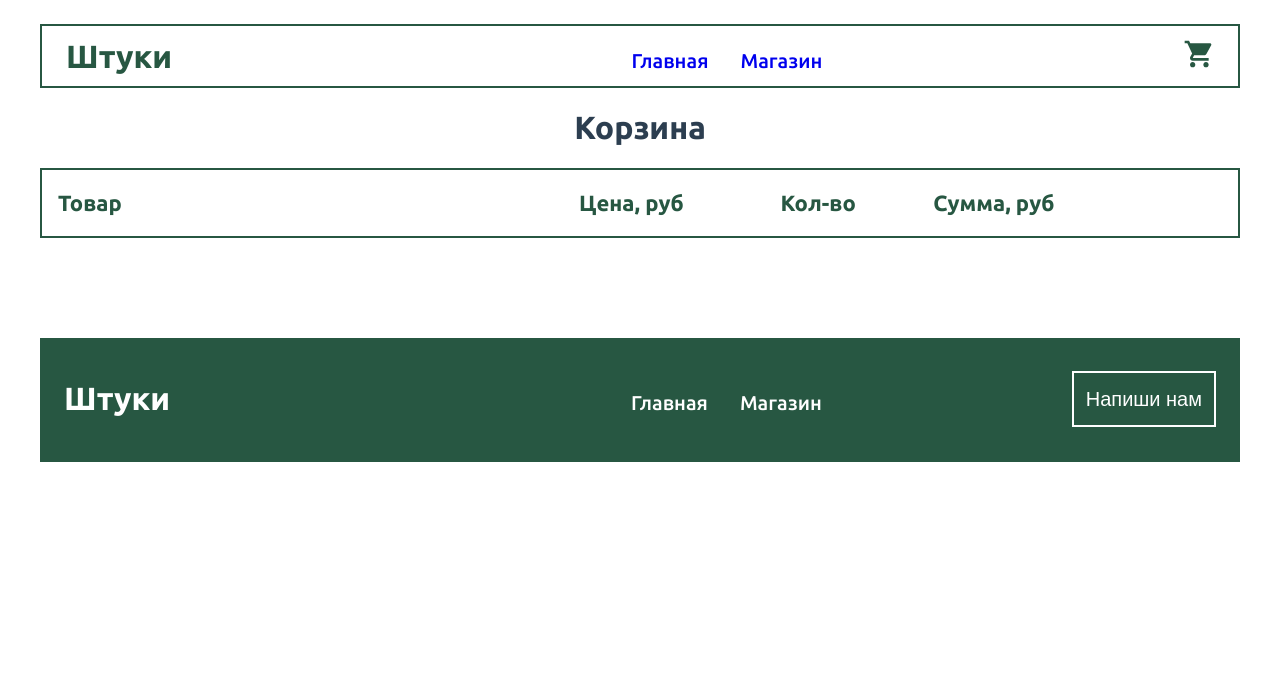
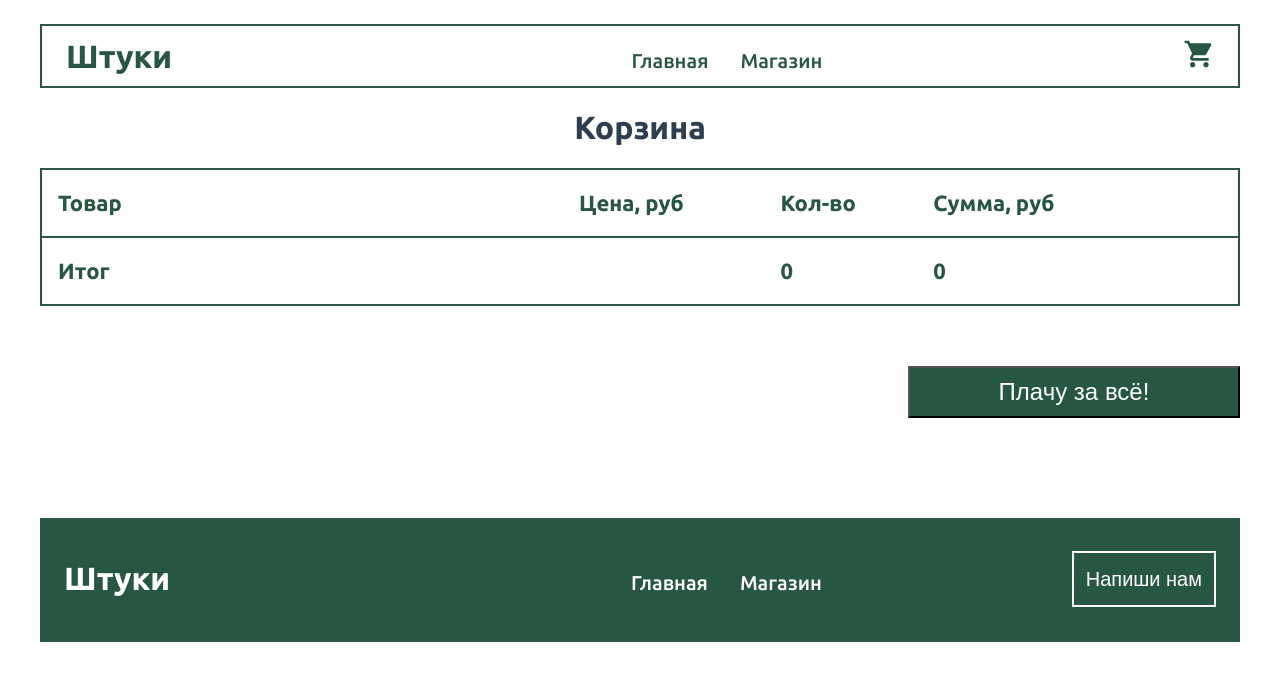
Before and after one commit to AlinaVlasova1/INDINS, a Vue app in the folder indins/: page /basket in a window 1280 px wide. Shown: the top 680 px of the page. Built offline with nearby package versions, Linux system fonts and the light colour scheme.

Commit message:
add button buy all, all cost and count products in basket, delete product, remove console

```diff
--- a/indins/src/components/BasketPage/BasketPage.vue
+++ b/indins/src/components/BasketPage/BasketPage.vue
@@ -9,15 +9,36 @@ export default defineComponent({
   props: ['productsInBasket'],
   data() {
     return {
-      newArrayProductsInBasket: [] as IProductInBasket[]
+      newArrayProductsInBasket: [] as IProductInBasket[],
+      allCountProduct: 0 as number,
+      allCostProduct: 0 as number
+    }
+  },
+  methods: {
+    calculate() {
+      this.allCountProduct = 0;
+      this.allCostProduct = 0;
+      this.newArrayProductsInBasket.forEach((product: IProductInBasket) => {
+        this.allCountProduct = this.allCountProduct + product.count;
+        this.allCostProduct = this.allCostProduct + product.cost;
+      })
+    },
+    deleteProduct(id: number) {
+      const element = this.newArrayProductsInBasket.find((el) => el.id === id);
+      const index = element ? this.newArrayProductsInBasket.indexOf(element) : undefined;
+      if (index !== undefined) {
+        this.$emit("deleteProduct", {id: id, count: this.newArrayProductsInBasket[index].count});
+        this.newArrayProductsInBasket.splice(index, 1);
+      }
+      this.calculate();
+
     }
   },
   mounted() {
     this.productsInBasket.products.forEach((product: IProduct) => {
-      if (this.newArrayProductsInBasket.find(el => el.title === product.title)) {
-        const element = this.newArrayProductsInBasket.find(el => el.title === product.title);
+      if (this.newArrayProductsInBasket.find(el => el.id === product.id)) {
+        const element = this.newArrayProductsInBasket.find(el => el.id === product.id);
         const index = element ? this.newArrayProductsInBasket.indexOf(element) : undefined;
-        console.log('index', index);
         if (index !== undefined) {
           this.newArrayProductsInBasket[index].count = this.newArrayProductsInBasket[index]?.count + 1;
           this.newArrayProductsInBasket[index].cost = this.newArrayProductsInBasket[index].price * this.newArrayProductsInBasket[index]?.count
@@ -30,6 +51,7 @@ export default defineComponent({
         });
       }
     })
+    this.calculate();
   }
 })
 </script>
@@ -41,7 +63,7 @@ export default defineComponent({
       <thead>
       <tr class="row">
         <th class="title">Товар</th>
-        <th >Цена, руб</th>
+        <th>Цена, руб</th>
         <th>Кол-во</th>
         <th>Сумма, руб</th>
         <th class="button-delete"></th>
@@ -53,11 +75,20 @@ export default defineComponent({
         <td>{{product.price}}</td>
         <td>{{product.count}}</td>
         <td>{{product.cost}}</td>
-        <td><img src="../../assets/trash_bin.svg" alt="trash_bin">
-        </td>
+        <td><img src="../../assets/trash_bin.svg" alt="trash_bin"  @click="deleteProduct(product.id)"></td>
       </tr>
       </tbody>
+      <tfoot>
+      <tr class="row">
+        <th class="title">Итог</th>
+        <th></th>
+        <th>{{allCountProduct}}</th>
+        <th>{{allCostProduct}}</th>
+        <th></th>
+      </tr>
+      </tfoot>
     </table>
+    <button class="buy-all">Плачу за всё!</button>
   </div>
 
 </template>
@@ -106,5 +137,18 @@ export default defineComponent({
       }
 
     }
+
+    .buy-all {
+      width: 332px;
+      height: 52px;
+      background-color: #275742;
+      color: white;
+      font-weight: 500;
+      font-size: 24px;
+      margin-top: 60px;
+      margin-right: 0;
+      margin-left: auto;
+      display: block;
+    }
   }
 </style>
--- a/indins/src/components/Footer/Footer.vue
+++ b/indins/src/components/Footer/Footer.vue
@@ -17,8 +17,8 @@ export default defineComponent({
     <h2>Штуки</h2>
     <nav class="nav-menu">
       <ul>
-        <li><a>Главная</a></li>
-        <li><a>Магазин</a></li>
+        <li><router-link to="/">Главная</router-link></li>
+        <li><router-link to="/basket">Магазин</router-link></li>
       </ul>
     </nav>
     <button class="footer-button">Напиши нам</button>
@@ -62,9 +62,11 @@ export default defineComponent({
       li {
         display: inline-block;
 
-        a {
+        a, a:visited, a:hover, a:active {
           font-weight: 500;
           font-size: 20px;
+          text-decoration: none;
+          color: inherit;
         }
       }
 
--- a/indins/src/components/Header/Header.vue
+++ b/indins/src/components/Header/Header.vue
@@ -18,8 +18,6 @@ export default defineComponent({
     <h2>Штуки</h2>
     <nav class="nav-menu">
       <ul>
-<!--        <li><a>Главная</a></li>-->
-<!--        <li><a>Магазин</a></li>-->
         <li><router-link to="/">Главная</router-link></li>
         <li><router-link to="/basket">Магазин</router-link></li>
       </ul>
@@ -74,10 +72,11 @@ export default defineComponent({
       li {
         display: inline-block;
 
-        a {
+        a, a:visited, a:hover, a:active {
           font-weight: 500;
           font-size: 20px;
           text-decoration: none;
+          color: inherit;
         }
       }
 
--- a/indins/src/components/MainPage/MainPage.vue
+++ b/indins/src/components/MainPage/MainPage.vue
@@ -18,6 +18,23 @@ export default defineComponent({
   methods: {
     addBasketProduct(product: IProduct) {
       this.productsInBasket.products.push(product);
+    },
+    deleteProduct( obj: {id: number, count: number}) {
+      if (obj.count < 2) {
+        this.deleteElementArrayById(obj.id, this.productsInBasket.products);
+      } else {
+        for (let i = 1; i <= obj.count; i++) {
+          this.deleteElementArrayById(obj.id, this.productsInBasket.products);
+        }
+      }
+
+    },
+    deleteElementArrayById(id: number, array: IProduct[]) {
+      const element = array.find((element: IProduct) => element.id === id);
+      const index = element ? array.indexOf(element) : undefined;
+      if (index !== undefined) {
+        array.splice(index, 1);
+      }
     }
   },
 })
@@ -26,8 +43,9 @@ export default defineComponent({
 <template>
   <div class="main-page">
     <HeaderBlock :productsInBasket="productsInBasket"></HeaderBlock>
-    <router-view v-on:addProduct="addBasketProduct" :productsInBasket="productsInBasket"></router-view>
-<!--    <AdvertisementsAndProductPage v-on:addProduct="addBasketProduct"></AdvertisementsAndProductPage>-->
+    <router-view v-on:addProduct="addBasketProduct"
+                 :productsInBasket="productsInBasket"
+                 v-on:deleteProduct="deleteProduct"></router-view>
     <FooterBlock></FooterBlock>
   </div>
 </template>
--- a/indins/src/components/ProductCard/ProductCard.vue
+++ b/indins/src/components/ProductCard/ProductCard.vue
@@ -61,6 +61,8 @@ export default defineComponent({
       height: 44px;
       background-color: white;
       color: #275742;
+      font-size: 20px;
+      font-weight: 500;
     }
 
     .button-buy:hover {
--- a/indins/src/components/ProductsBlock/ProductsBlock.vue
+++ b/indins/src/components/ProductsBlock/ProductsBlock.vue
@@ -24,11 +24,9 @@ export default defineComponent({
   },
   methods: {
     addBasketProduct(product: IProduct) {
-      console.log("addBasketProduct ", product);
       this.$emit("addProduct", product);
     },
     openModal(id: number) {
-      console.log("openModal", id);
       this.isModalWindowTriggered = true;
       this.productSelected.id = id;
     }
```
